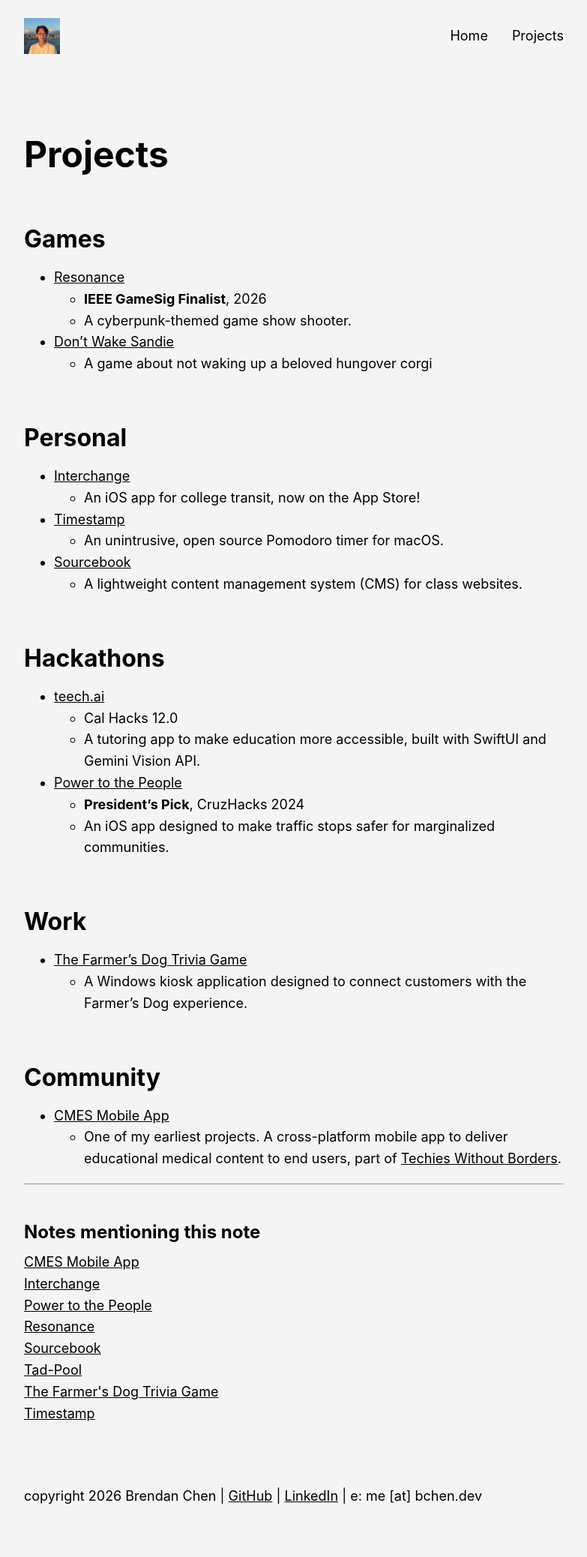
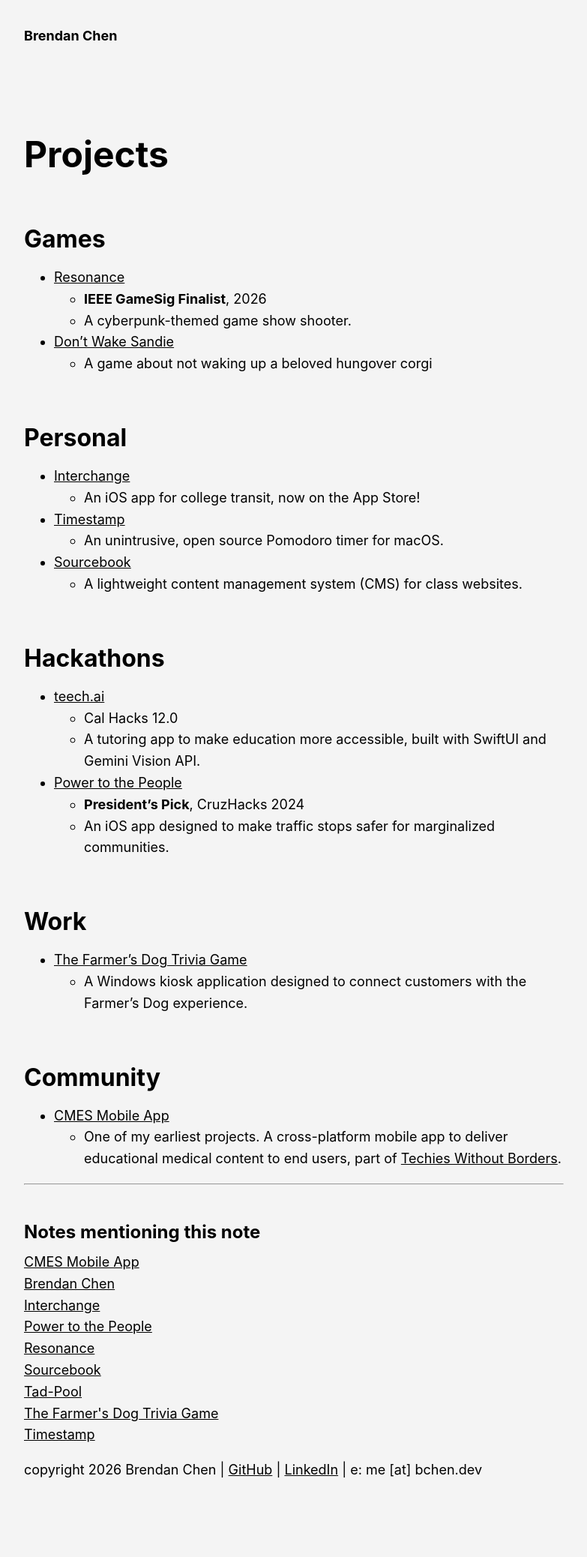
Before and after one commit to brendan-ch/brendan-ch.github.io, a Jekyll site: the page built from _notes/projects.md, in a window 1280 px wide. Shown: the whole page at 75% size, without its empty margins (248-1031 px from the left). Built offline with Jekyll 4.4.1, drawn with Linux system fonts in a browser that asks for light colours; after the commit the page ends 2041 px from its top, so only the background shows below that.

Commit message:
Remove the navigation buttons entirely, and simplify the homepage

```diff
--- a/_includes/navigation.html
+++ b/_includes/navigation.html
@@ -1,20 +1,9 @@
 <nav class="navbar">
-    <a href="/" class="nav-logo">
-        <img src="/assets/web-app-manifest-512x512.png" alt="Brendan Chen home" class="nav-logo-icon">
+    <a href="/" class="nav-title">
+        <p>
+            <b>
+                Brendan Chen
+            </b>
+        </p>
     </a>
-    <input type="checkbox" id="hamburger-toggle" class="hamburger-toggle">
-    <label for="hamburger-toggle" class="hamburger">
-        <span class="hamburger-line"></span>
-        <span class="hamburger-line"></span>
-        <span class="hamburger-line"></span>
-    </label>
-    <label for="hamburger-toggle" class="menu-overlay"></label>
-    <ul class="nav-menu">
-        <li class="nav-item">
-            <a href="/" class="nav-link">Home</a>
-        </li>
-        <li class="nav-item">
-            <a href="/projects" class="nav-link">Projects</a>
-        </li>
-    </ul>
 </nav>
--- a/assets/css/global.css
+++ b/assets/css/global.css
@@ -36,7 +36,6 @@ footer {
     width: 100%;
 
     padding-bottom: 32px;
-    padding-top: 64px;
 }
 
 a {
--- a/assets/css/navigation.css
+++ b/assets/css/navigation.css
@@ -8,6 +8,10 @@
     justify-content: space-between;
     align-items: center;
     height: 64px;
+}
+
+.nav-title {
+    text-decoration: none;
 }
 
 .nav-logo {
```
Also changed, not shown: _notes/index.md (renamed from index.md, +4 -7 lines).
